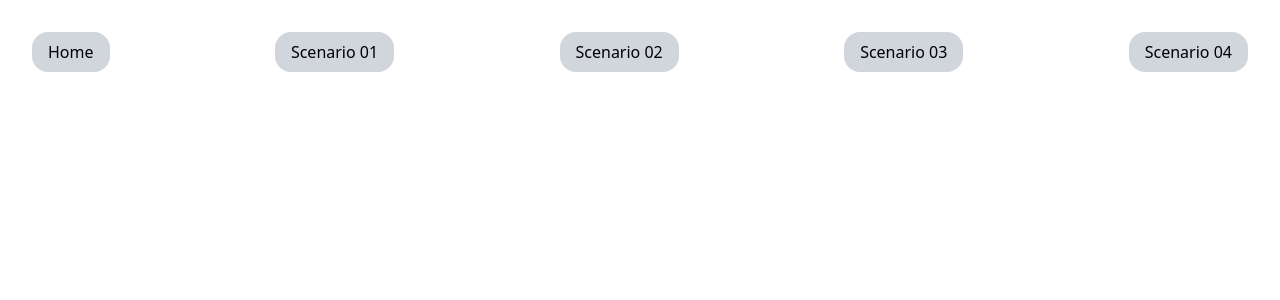
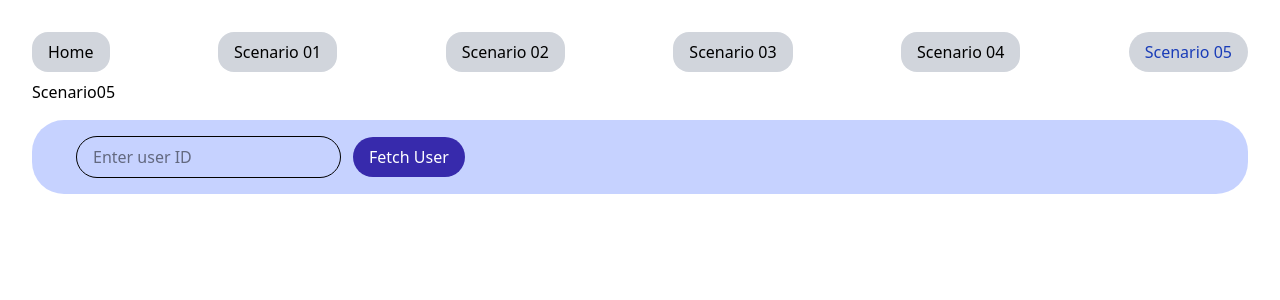
Before and after one commit to cenaei/Mahdaad-CodeChallenge, a Vue app: page /sce05 in a window 1280 px wide. Shown: the top 300 px of the page. Built offline with nearby package versions, Linux system fonts and the light colour scheme.

Commit message:
Implement Scenario 05

```diff
--- a/src/App.vue
+++ b/src/App.vue
@@ -36,6 +36,12 @@ import { RouterLink, RouterView } from "vue-router";
           to="/sce04"
           >Scenario 04</RouterLink
         >
+        <RouterLink
+          class="bg-gray-300 px-4 py-2 rounded-2xl"
+          active-class="text-blue-800 rounded-3xl transition"
+          to="/sce05"
+          >Scenario 05</RouterLink
+        >
       </nav>
     </div>
   </header>
--- a/src/router/index.js
+++ b/src/router/index.js
@@ -7,6 +7,7 @@ import Scenario02_CartView from "../views/Scenario02_CartView.vue";
 import Scenario02_AnalysisView from "../views/Scenario02_AnalysisView.vue";
 import Scenario03View from "../views/Scenario03View.vue";
 import Scenario04View from "../views/Scenario04View.vue";
+import Scenario05View from "../views/Scenario05View.vue";
 
 const router = createRouter({
   history: createWebHistory(import.meta.env.BASE_URL),
@@ -40,6 +41,11 @@ const router = createRouter({
       name: "Scenario04",
       component: Scenario04View,
     },
+    {
+      path: "/sce05",
+      name: "Scenario05",
+      component: Scenario05View,
+    },
   ],
 });
 
--- /dev/null
+++ b/src/stores/user.js
@@ -0,0 +1,38 @@
+import { ref, reactive } from "vue";
+import { defineStore } from "pinia";
+import axios, { guardedRequest } from "@/plugins/axios";
+
+export const useUserStore = defineStore("user", () => {
+  const cache = reactive({});
+  const data = ref(null);
+  const controller = ref(null);
+  const userId = ref(null);
+
+  const fetchUser = async (id) => {
+    userId.value = id;
+
+    if (cache[id]) {
+      data.value = cache[id];
+      return;
+    }
+
+    if (controller.value) controller.value.abort()
+      controller.value = new AbortController()
+
+    try {
+      const res = await axios.get(`https://jsonplaceholder.typicode.com/users/${id}`, {
+        signal: controller.value.signal
+      })
+      cache[id] = res.data
+      data.value = res.data
+    } catch (err) {
+      if (err.name === 'CanceledError' || err.message === 'canceled') {
+        console.log('Previous request cancelled');
+      } else {
+        console.log('Request failed:', err);
+      }
+    }
+  };
+
+  return { cache, data, controller, userId, fetchUser };
+});
--- /dev/null
+++ b/src/views/Scenario05View.vue
@@ -0,0 +1,56 @@
+<template>
+  <h1>Scenario05</h1>
+  <section class="bg-indigo-200 px-8 py-4 rounded-4xl my-4">
+    <div>
+      <input
+        type="number"
+        v-model="id"
+        placeholder="Enter user ID"
+        class="border-black border px-4 py-2 rounded-4xl mx-3"
+      />
+      <button
+        @click="fetchUser(id)"
+        class="bg-indigo-800 text-white px-4 py-2 rounded-4xl cursor-pointer"
+      >
+        Fetch User
+      </button>
+    </div>
+    <div v-if="userStore.data" class="bg-indigo-400 px-8 py-8 my-4 rounded-4xl flex flex-col gap-y-8">
+      <h6>
+        <span class="bg-indigo-500 px-2 py-1 mx-1 rounded-4xl"> name: </span>
+        <span class="bg-indigo-900 text-white px-2 py-1 mx-1 rounded-4xl">
+
+          {{ userStore.data.name }}
+        </span>
+      </h6>
+      <p>
+        <span class="bg-indigo-500 px-2 py-1 mx-1 rounded-4xl"> email: </span>
+        <span class="bg-indigo-900 text-white px-2 py-1 mx-1 rounded-4xl">
+
+          {{ userStore.data.email }}
+        </span>
+      </p>
+      <p>
+        <span class="bg-indigo-500 px-2 py-1 mx-1 rounded-4xl"> phone: </span>
+        <span class="bg-indigo-900 text-white px-2 py-1 mx-1 rounded-4xl">
+
+          {{ userStore.data.phone }}
+        </span>
+      </p>
+    </div>
+  </section>
+</template>
+
+<script setup>
+import { ref } from "vue";
+import { useUserStore } from "@/stores/user";
+
+const userStore = useUserStore();
+const id = ref("");
+
+const fetchUser = (userId) => {
+  userStore.fetchUser(userId);
+};
+</script>
+
+<style scoped></style>
```
